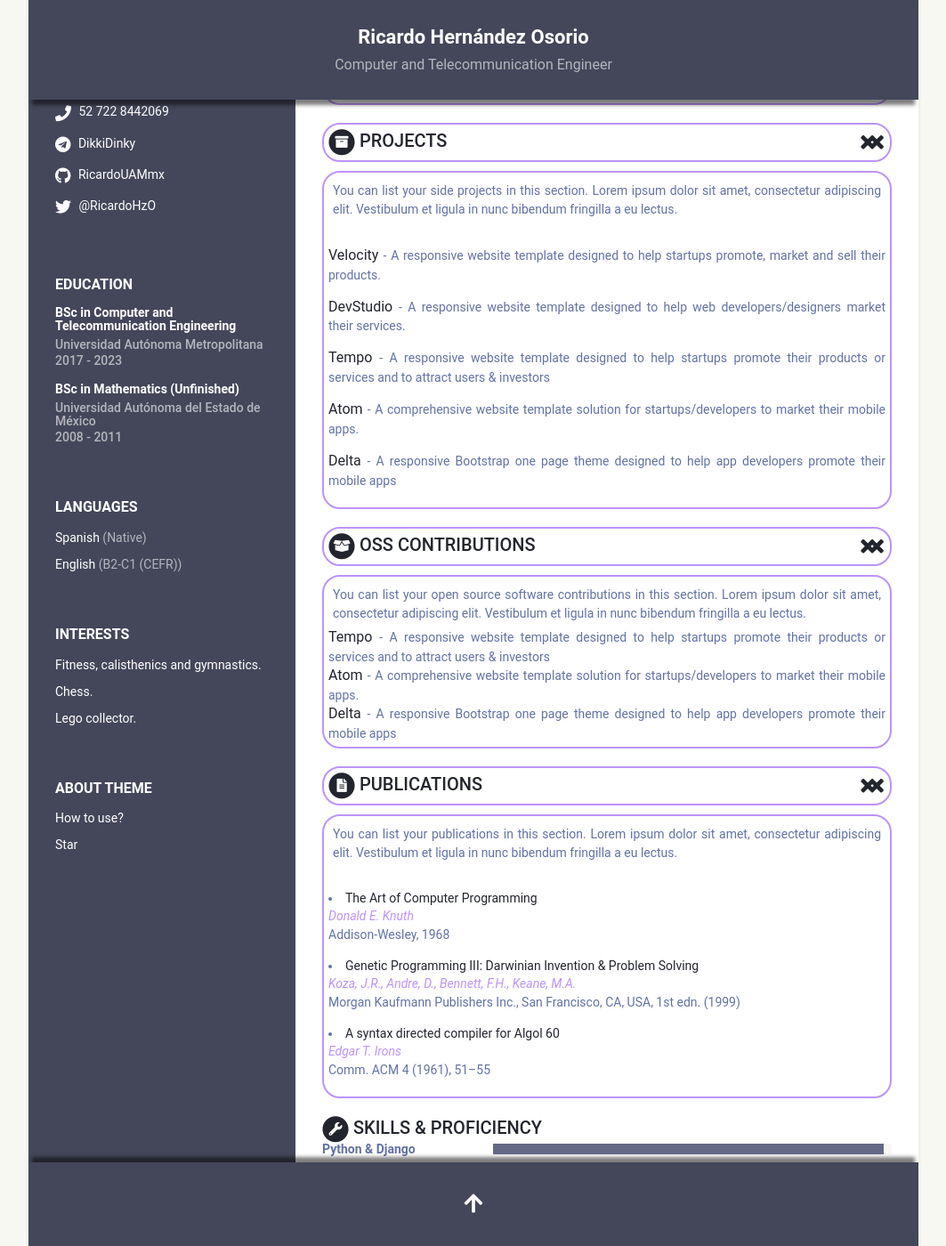
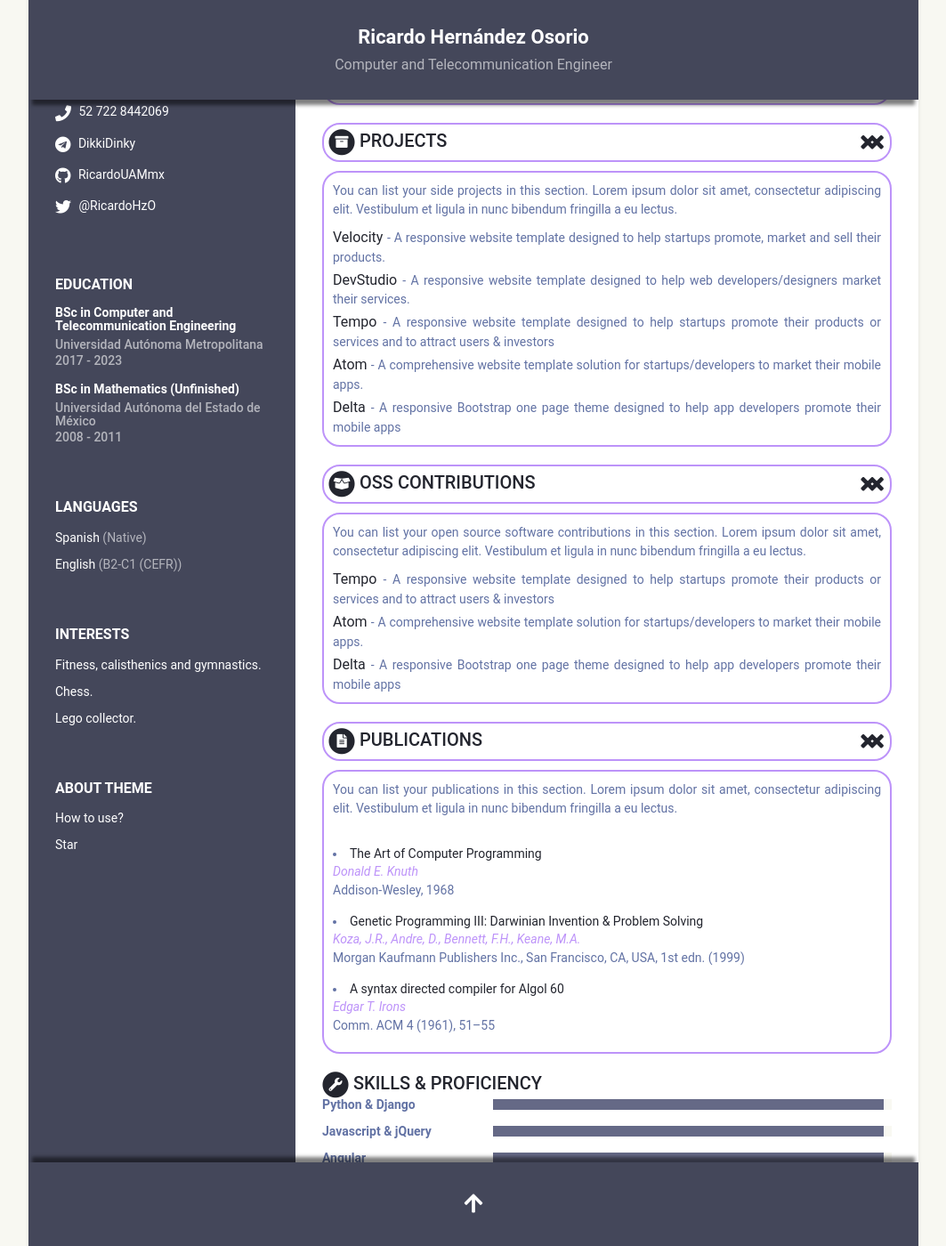
Before and after one commit to RicardoUAMmx/webcode, a Jekyll site: the page built from index.html, in a window 1280 px wide and 1400 px high, scrolled down 1610 px. Shown: the whole window at 89% size, without its empty margins (108-1171 px from the left). Built offline with Jekyll 4.4.1, drawn with Linux system fonts in a browser that asks for light colours.

Commit message:
experimental cv-theme

```diff
--- a/_sass/_base.scss
+++ b/_sass/_base.scss
@@ -276,12 +276,14 @@
     margin-bottom: 5px;
     color: darken($theme-color, 15%);
   }
+  .publications-section,
+  .oss-section,
   .projects-section {
     .intro {
-      margin-bottom: 30px;
+      margin-bottom: 10px;
     }
     .item {
-      margin-bottom: 15px;
+      margin: 5px;
     }
   }
 
```
